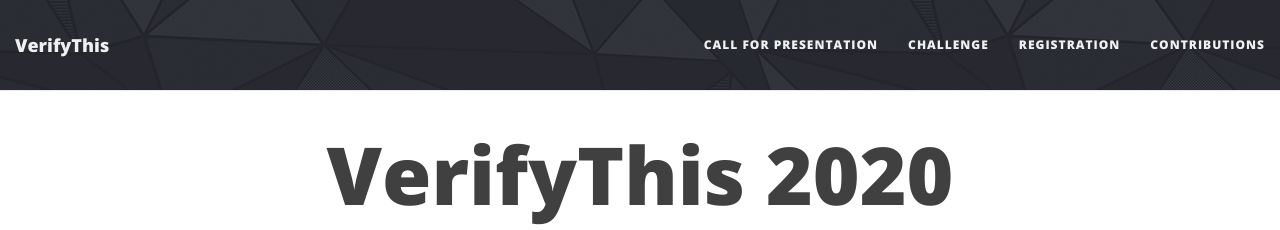
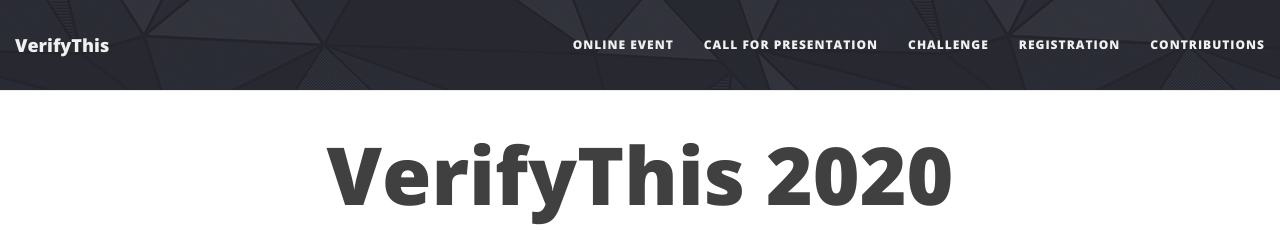
Before and after one commit to verifythis/verifythis.github.io, a Jekyll site: the page built from index.html, in a window 1280 px wide. Shown: the top 230 px of the page. Built offline with Jekyll 4.4.1, drawn with Linux system fonts in a browser that asks for light colours; the list of posts is cut into pages by our own code.

Commit message:
Update _config.yml

```diff
--- a/_config.yml
+++ b/_config.yml
@@ -20,6 +20,7 @@
 
 # List of links in the navigation bar
 navbar-links:
+  "Online Event": "online-event/"
   "Call for Presentation": "cfp/"
   Challenge: "challenge/"
   Registration: "registration/"
```
